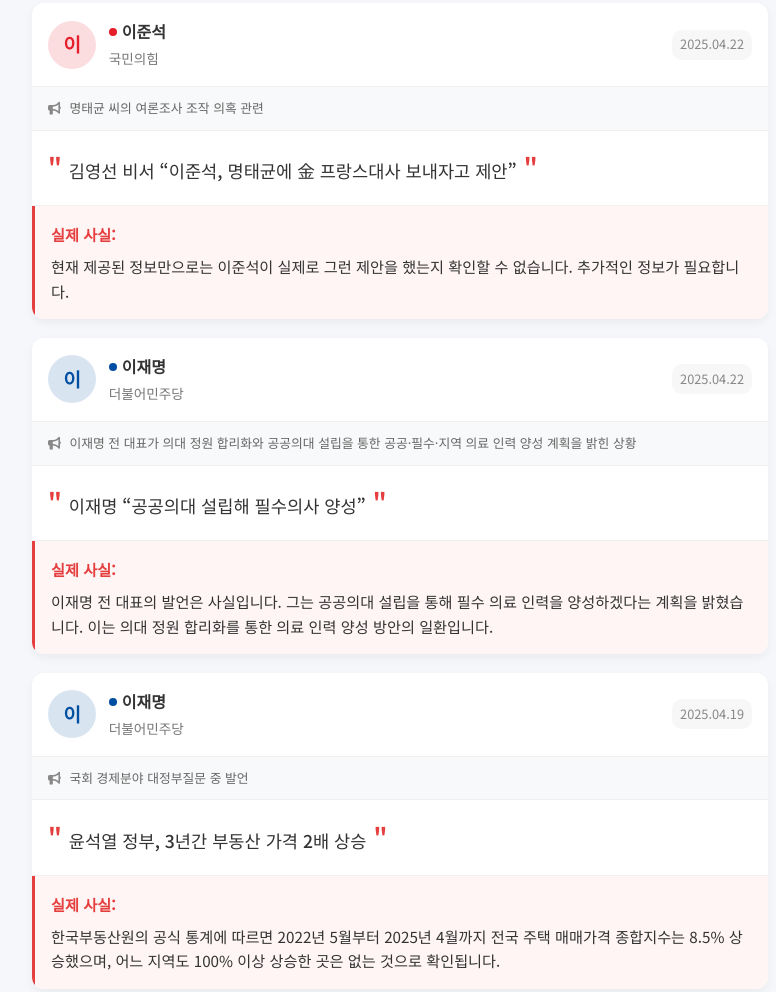
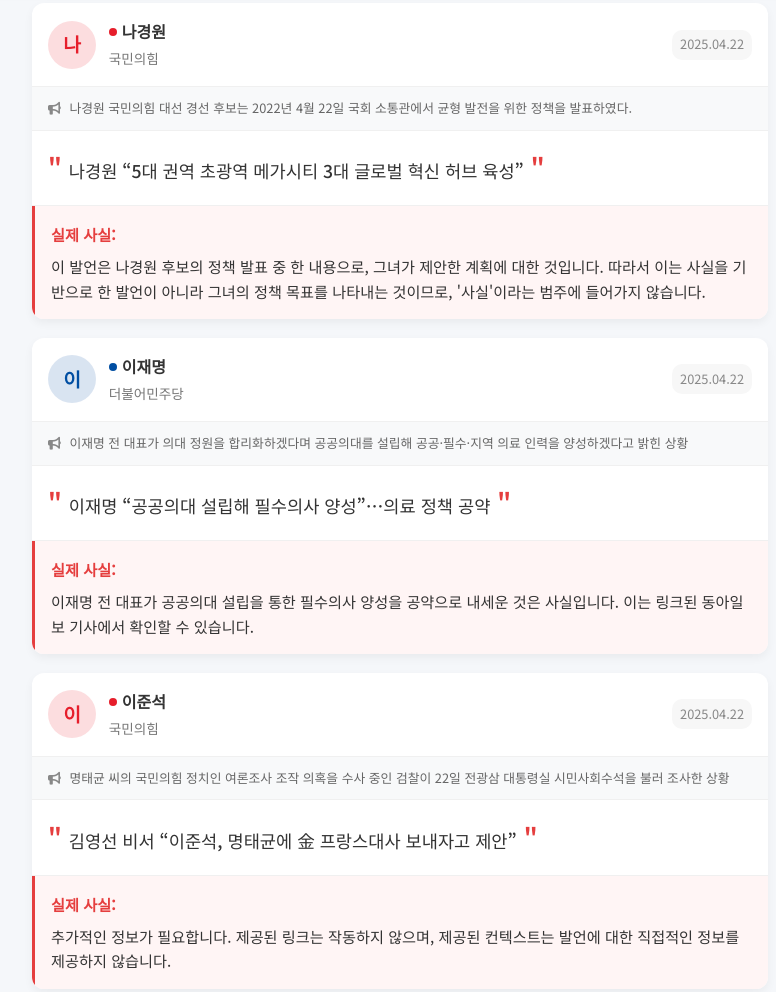
Before and after one commit to redtable16/aifact, a plain HTML site: page index.html in a window 1280 px wide. Shown: the part 175-1167 px from the top of the page, without its empty margins (240-1016 px from the left). Drawn offline with nearby package versions, Linux system fonts and the light colour scheme.

Commit message:
Daily fact check update: 2025-04-22

```diff
--- a/index.html
+++ b/index.html
@@ -424,6 +424,79 @@ rgba(255,255,255,0) 100%);
     <div class="container px-4 py-2">
         <div class="falsehood-list">
             <!-- FACT_CHECK_CARDS -->
+<!-- 허위 발언 카드 -->
+<div class="falsehood-card" data-party="국민의힘">
+<div class="falsehood-header">
+<div class="politician-avatar ppp-avatar">나</div>
+<div class="politician-info">
+<div class="politician-name">
+<span class="party-indicator ppp-indicator"></span>
+나경원
+</div>
+<div class="party-name-small">국민의힘</div>
+</div>
+<div class="falsehood-date">2025.04.22</div>
+</div>
+<div class="falsehood-source">
+<i class="fas fa-bullhorn"></i> 나경원 국민의힘 대선 경선 후보는 2022년 4월 22일 국회 소통관에서 균형 발전을 위한 정책을 발표하였다.
+</div>
+<div class="falsehood-content">
+나경원 “5대 권역 초광역 메가시티 3대 글로벌 혁신 허브 육성”
+</div>
+<div class="falsehood-correction">
+<span class="correction-label">실제 사실:</span>
+이 발언은 나경원 후보의 정책 발표 중 한 내용으로, 그녀가 제안한 계획에 대한 것입니다. 따라서 이는 사실을 기반으로 한 발언이 아니라 그녀의 정책 목표를 나타내는 것이므로, '사실'이라는 범주에 들어가지 않습니다.
+</div>
+</div>
+<!-- 허위 발언 카드 -->
+<div class="falsehood-card" data-party="더불어민주당">
+<div class="falsehood-header">
+<div class="politician-avatar democrat-avatar">이</div>
+<div class="politician-info">
+<div class="politician-name">
+<span class="party-indicator democrat-indicator"></span>
+이재명
+</div>
+<div class="party-name-small">더불어민주당</div>
+</div>
+<div class="falsehood-date">2025.04.22</div>
+</div>
+<div class="falsehood-source">
+<i class="fas fa-bullhorn"></i> 이재명 전 대표가 의대 정원을 합리화하겠다며 공공의대를 설립해 공공·필수·지역 의료 인력을 양성하겠다고 밝힌 상황
+</div>
+<div class="falsehood-content">
+이재명 “공공의대 설립해 필수의사 양성”…의료 정책 공약
+</div>
+<div class="falsehood-correction">
+<span class="correction-label">실제 사실:</span>
+이재명 전 대표가 공공의대 설립을 통한 필수의사 양성을 공약으로 내세운 것은 사실입니다. 이는 링크된 동아일보 기사에서 확인할 수 있습니다.
+</div>
+</div>
+<!-- 허위 발언 카드 -->
+<div class="falsehood-card" data-party="국민의힘">
+<div class="falsehood-header">
+<div class="politician-avatar ppp-avatar">이</div>
+<div class="politician-info">
+<div class="politician-name">
+<span class="party-indicator ppp-indicator"></span>
+이준석
+</div>
+<div class="party-name-small">국민의힘</div>
+</div>
+<div class="falsehood-date">2025.04.22</div>
+</div>
+<div class="falsehood-source">
+<i class="fas fa-bullhorn"></i> 명태균 씨의 국민의힘 정치인 여론조사 조작 의혹을 수사 중인 검찰이 22일 전광삼 대통령실 시민사회수석을 불러 조사한 상황
+</div>
+<div class="falsehood-content">
+김영선 비서 “이준석, 명태균에 金 프랑스대사 보내자고 제안”
+</div>
+<div class="falsehood-correction">
+<span class="correction-label">실제 사실:</span>
+추가적인 정보가 필요합니다. 제공된 링크는 작동하지 않으며, 제공된 컨텍스트는 발언에 대한 직접적인 정보를 제공하지 않습니다.
+</div>
+</div>
+
 
     <!-- 허위 발언 카드 -->
     <div class="falsehood-card" data-party="국민의힘">
```
